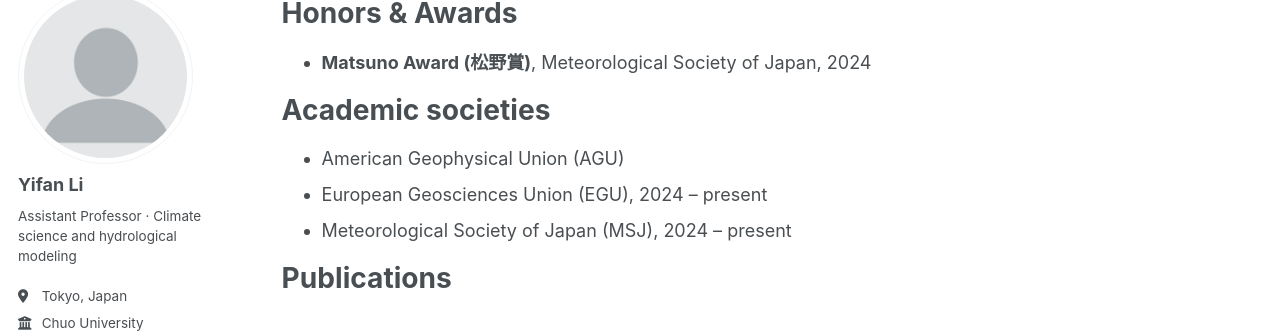
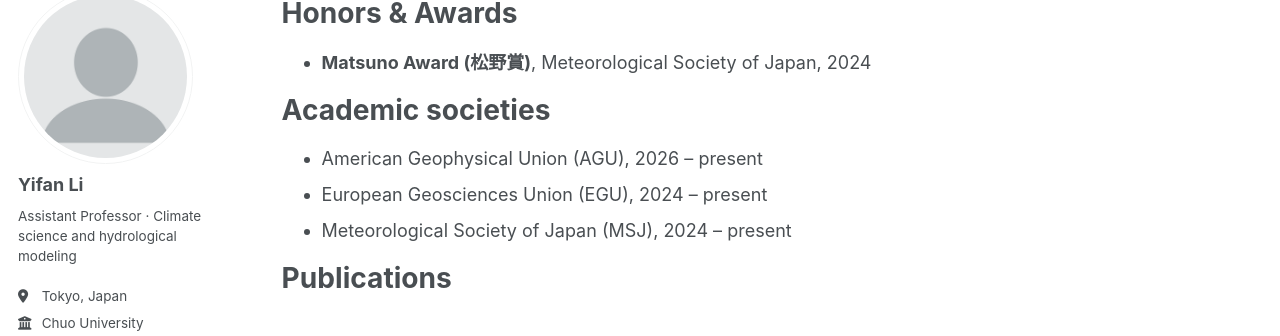
Before and after one commit to Yifanli-9/yifanli-9.github.io, a Jekyll site: the page built from _pages/cv.md, in a window 1280 px wide and 900 px high, scrolled down 534 px. Shown: the part 112-448 px from the top of the window. Built offline with Jekyll 4.4.1, drawn with Linux system fonts in a browser that asks for light colours; a style sheet for code colours, icons or effects is not loaded.

Commit message:
Add AGU membership year

```diff
--- a/_pages/cv.md
+++ b/_pages/cv.md
@@ -30,7 +30,7 @@ Honors & Awards
 
 Academic societies
 ======
-* American Geophysical Union (AGU)
+* American Geophysical Union (AGU), 2026 – present
 * European Geosciences Union (EGU), 2024 – present
 * Meteorological Society of Japan (MSJ), 2024 – present
 
```
